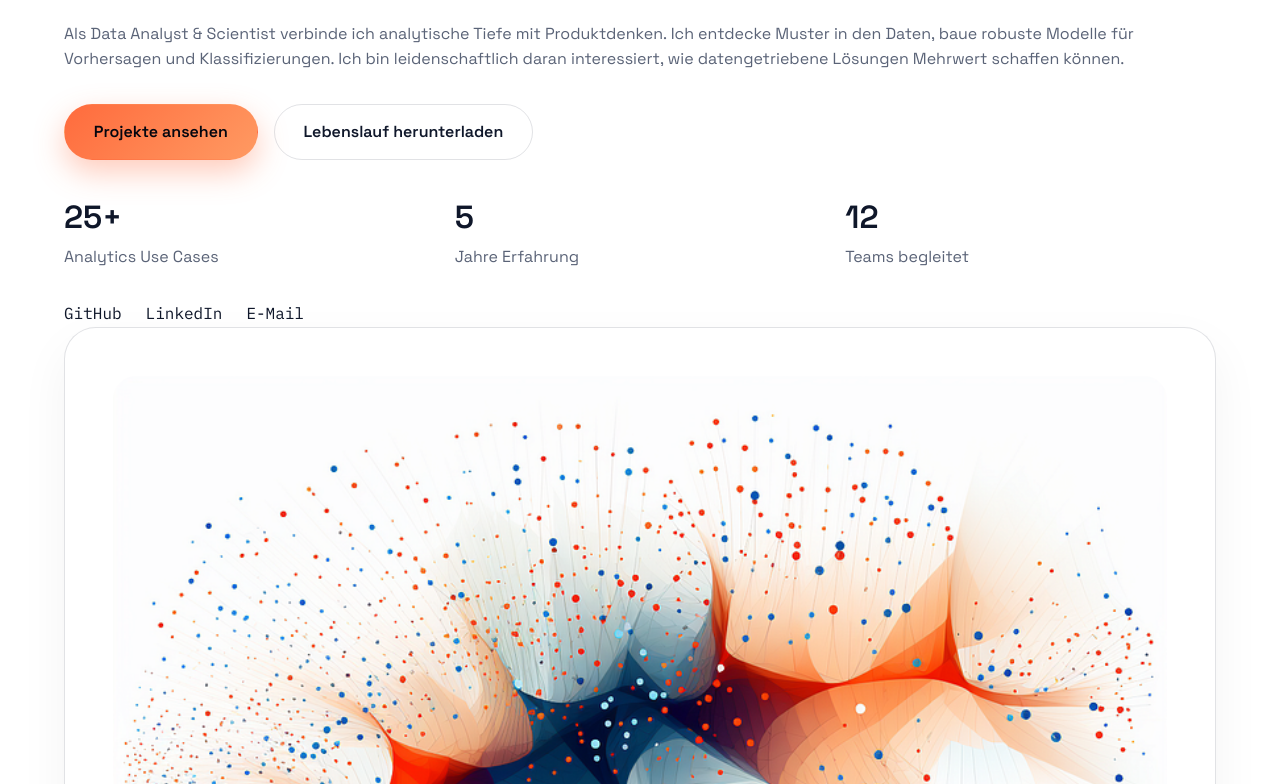
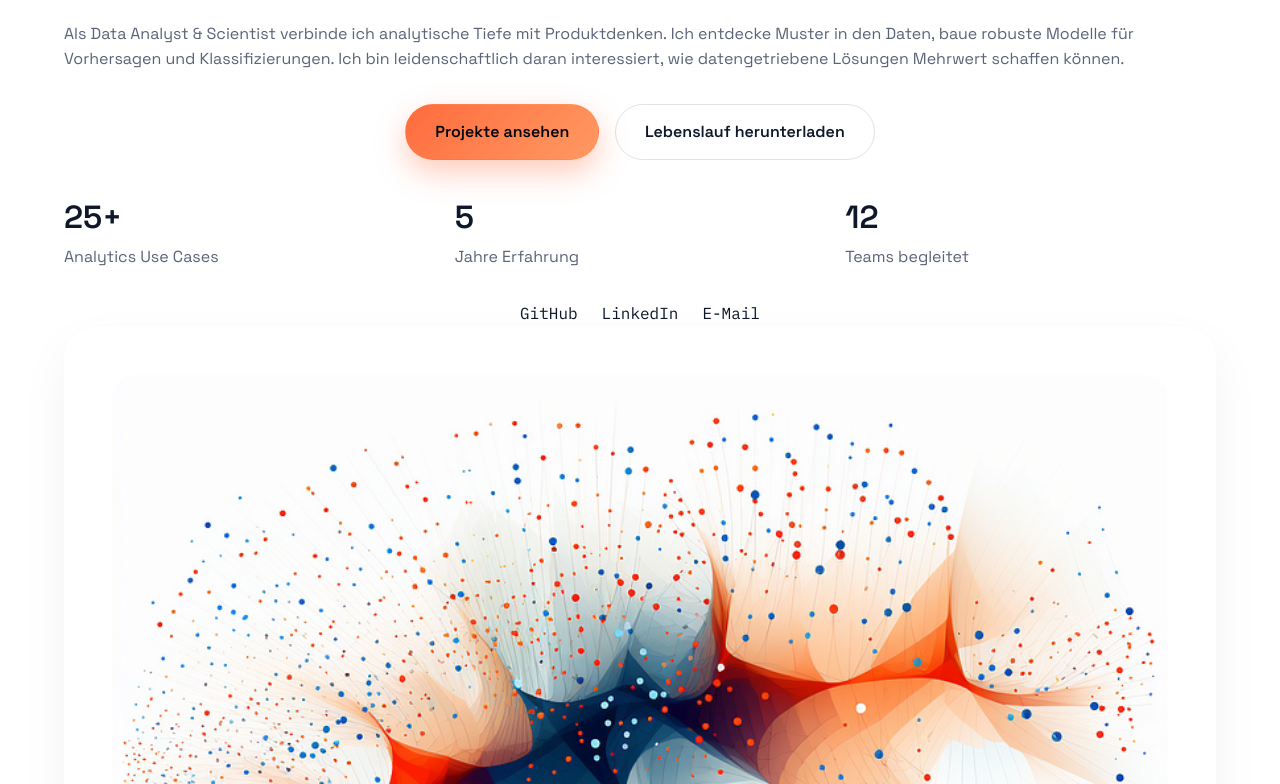
Before and after one commit to LukasNiederhaeuser/lukasniederhaeuser.github.io, a plain HTML site: page index.html in a window 1280 px wide. Shown: the part 376-1160 px from the top of the page. Drawn offline with Linux system fonts and the light colour scheme.

Commit message:
Kopfzeile

```diff
--- a/assets/css/styles.css
+++ b/assets/css/styles.css
@@ -22,17 +22,17 @@
 
 /*==================== BASE ====================*/
 * {
-  box-sizing: border-box;
+    justify-content: center;
   margin: 0;
   padding: 0;
 }
-
+  gap: 1rem;
+  padding: 0 1cm;
 html {
   scroll-behavior: smooth;
 }
 
 body {
-  min-height: 100vh;
 .nav__logo {
   font-weight: 600;
   letter-spacing: 0.08em;
@@ -286,7 +286,7 @@ a {
   position: relative;
   padding: 3rem;
   border-radius: 2rem;
-  border: 1px solid var(--border-color);
+  border: none;
   background: var(--card-bg);
   box-shadow: 0 20px 50px rgba(15, 23, 42, 0.05);
 }
```
